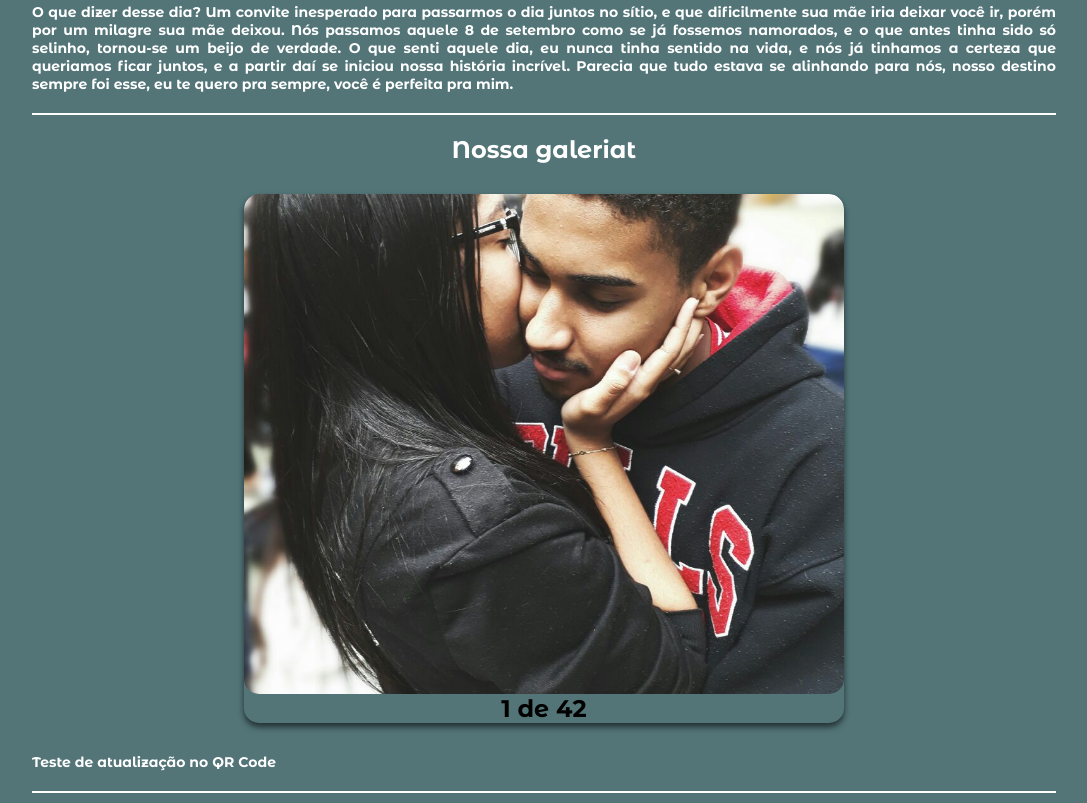
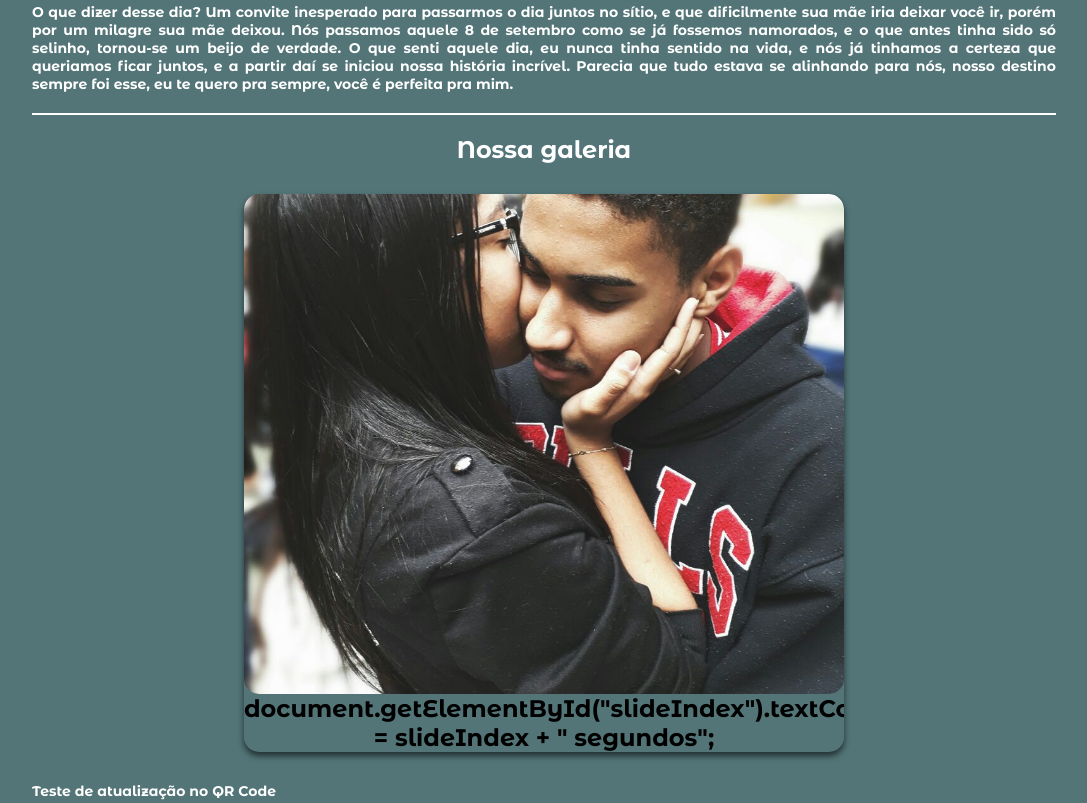
Before and after one commit to GuiiMelgaco/Um_Pouco_De_Nos, a plain HTML site: page index.html in a window 1280 px wide. Shown: the part 1560-2363 px from the top of the page, without its empty margins (96-1183 px from the left). Drawn offline with Linux system fonts and the light colour scheme; a web font is replaced by a local one.

Commit message:
Update index.html

```diff
--- a/index.html
+++ b/index.html
@@ -279,7 +279,7 @@ moverSlide(0);
                 }
                 function atualizarValorDisplay() {
                        var valorDisplay = document.getElementById("fotoatualValor");
-                        if (valorDisplay){
+                     if (valorDisplay){
                                 valorDisplay.textContent = fotoatual + " / 42";
                         }
                 }
@@ -289,7 +289,7 @@ moverSlide(0);
 <p>O que dizer desse dia? Um convite inesperado para passarmos o dia juntos no sítio, e que dificilmente sua mãe iria deixar você ir, porém por um milagre sua mãe deixou. Nós passamos aquele 8 de setembro como se já fossemos namorados, e o que antes tinha sido só selinho, tornou-se um beijo de verdade. O que senti aquele dia, eu nunca tinha sentido na vida, e nós já tinhamos a certeza que queriamos ficar juntos, e a partir daí se iniciou nossa história incrível.  Parecia que tudo estava se alinhando para nós, nosso destino sempre foi esse, eu te quero pra sempre, você é perfeita pra mim.</p>
 </div>
 <div class="divisor"></div>
-<h1>Nossa galeriat</h1>
+<h1>Nossa galeria</h1>
 <div class="carrossel">
 <div class="slides">
 <img src="imagens/foto1.jpeg" alt="Foto 1">
@@ -336,10 +336,10 @@ moverSlide(0);
 <img src="imagens/foto42.jpeg" alt="Foto 42">
 </div>
 <div class ="variavel-display">
-        <span id"fotoatualValor">1 de 42</span>
+        document.getElementById("slideIndex").textContent = slideIndex + " segundos";
 </div>
-<button class="click-area left" onclick="moverSlide(-1);decrementar()" </button>
-<button class="click-area right" onclick="moverSlide(1);incrementar()" </button>
+<button class="click-area left" onclick="moverSlide(-1)" </button>
+<button class="click-area right" onclick="moverSlide(1)" </button>
 </div>
 
     <div class="texto-justificado">
```
